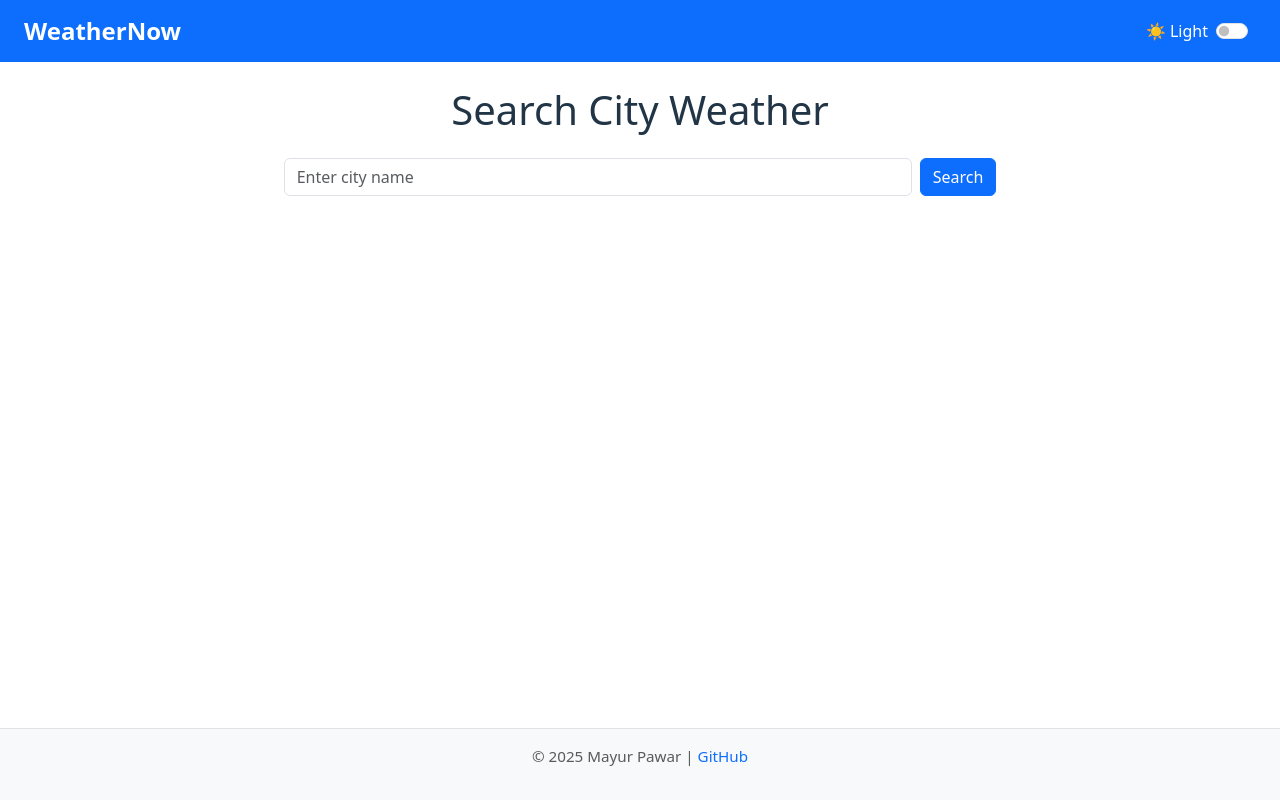
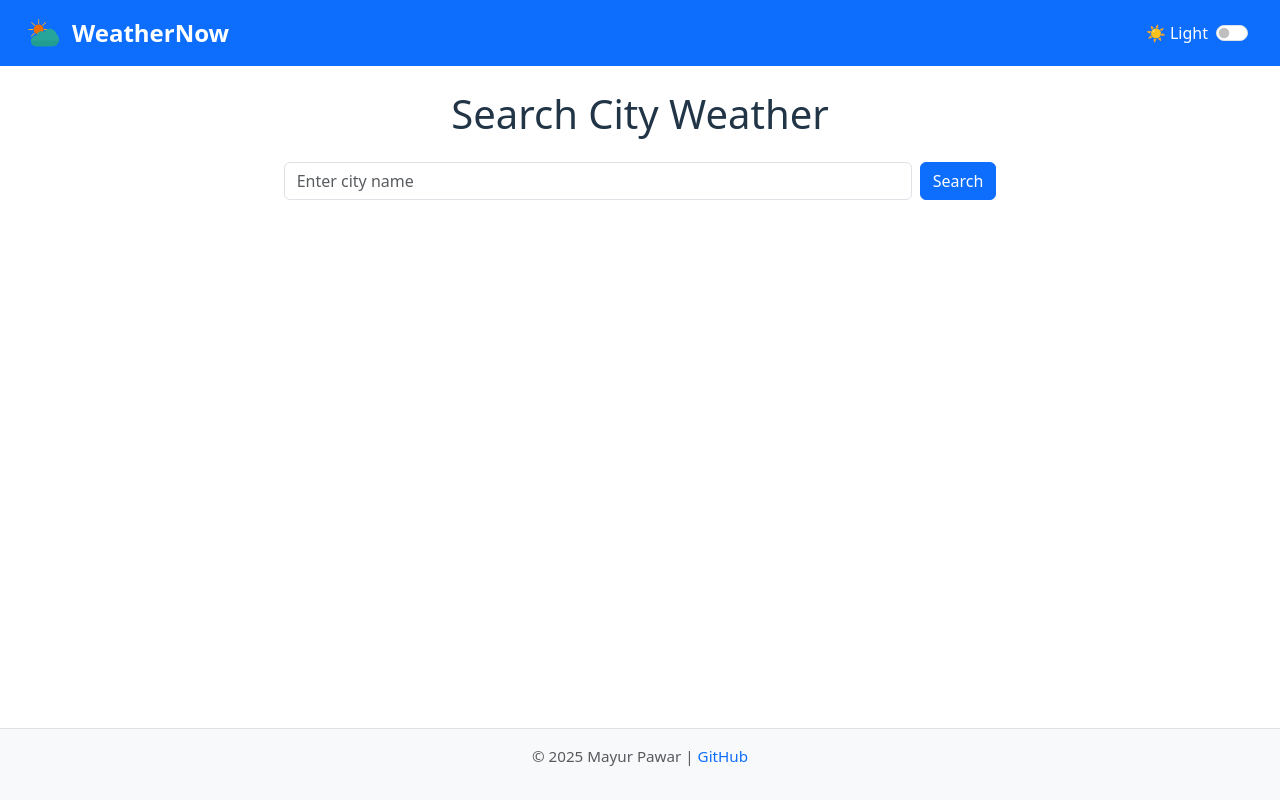
Before and after one commit to mrpawarGit/weathernow, a React (Vite) app in the folder my-react-app/: page / in a window 1280 px wide. Built offline with nearby package versions, Linux system fonts and the light colour scheme.

Commit message:
Weather App Depoly

```diff
--- a/my-react-app/src/components/Header.jsx
+++ b/my-react-app/src/components/Header.jsx
@@ -1,5 +1,6 @@
 import React, { useEffect, useState } from "react";
 import { Link } from "react-router-dom";
+import logo from "../assets/logo.svg";
 
 const Header = () => {
   const [darkMode, setDarkMode] = useState(() => {
@@ -16,8 +17,16 @@ const Header = () => {
   return (
     <nav className="navbar navbar-expand-lg bg-primary">
       <div className="container-fluid px-4 d-flex justify-content-between align-items-center">
-        <Link className="navbar-brand fw-bold text-white fs-4" to="/">
-          WeatherNow
+        <Link
+          to="/"
+          className="navbar-brand d-flex align-items-center gap-2 text-white fw-bold fs-4"
+        >
+          <img
+            src={logo}
+            alt="WeatherNow Logo"
+            style={{ height: "40px", verticalAlign: "middle" }}
+          />
+          <span>WeatherNow</span>
         </Link>
 
         <div className="d-flex align-items-center gap-2">
```
Also changed, not shown: my-react-app/src/assets/logo.svg (added).
